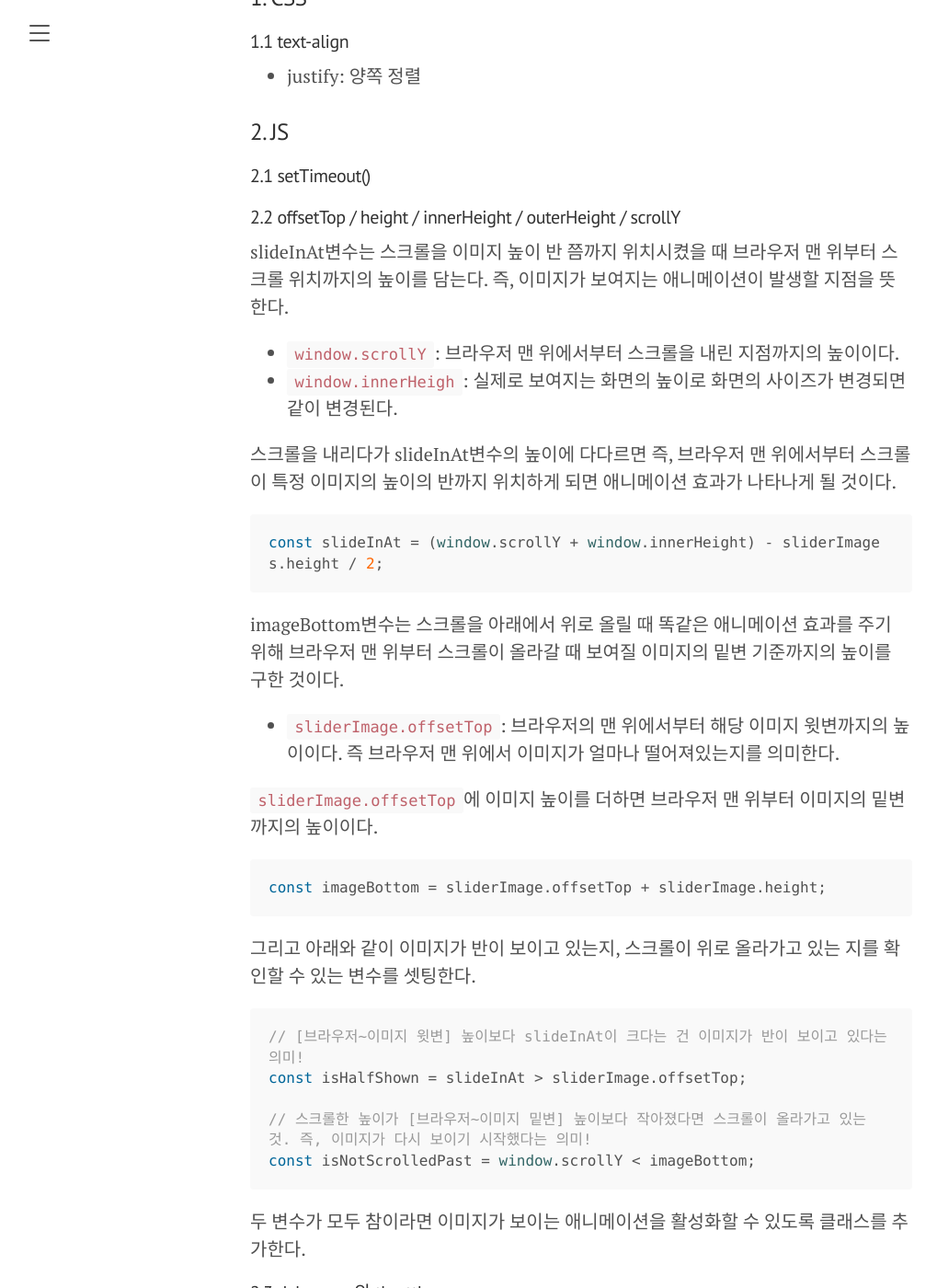
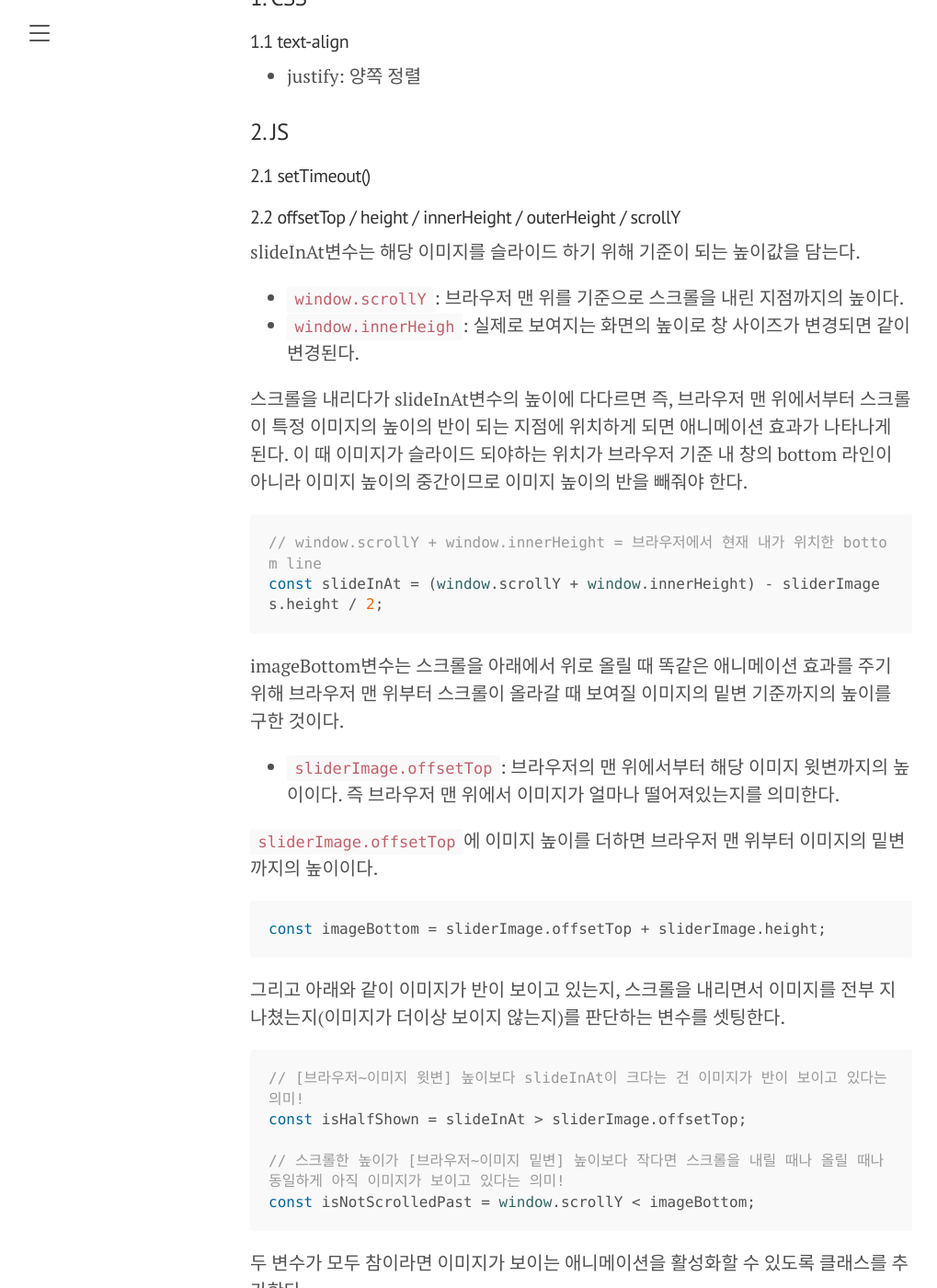
Before and after one commit to danbiilee/danbiilee.github.io, a Jekyll site: the page built from _posts/Javascript30/2020-05-13-13-Slide In on Scroll.md, in a window 1280 px wide and 1400 px high, scrolled down 318 px. Shown: the whole window at 92% size, without its empty margins (8-1027 px from the left). Built offline with Jekyll 4.4.1, drawn with Linux system fonts in a browser that asks for light colours; some of the changed text lies outside the part shown.

Commit message:
docs: Modify JS30-13

````diff
--- a/_posts/Javascript30/2020-05-13-13-Slide In on Scroll.md
+++ b/_posts/Javascript30/2020-05-13-13-Slide In on Scroll.md
@@ -17,13 +17,15 @@ category: Javascript30
 
 
 #### 2.2 offsetTop / height / innerHeight / outerHeight / scrollY
-slideInAt변수는 스크롤을 이미지 높이 반 쯤까지 위치시켰을 때 브라우저 맨 위부터 스크롤 위치까지의 높이를 담는다. 즉, 이미지가 보여지는 애니메이션이 발생할 지점을 뜻한다.
-- `window.scrollY`: 브라우저 맨 위에서부터 스크롤을 내린 지점까지의 높이이다.
-- `window.innerHeigh`: 실제로 보여지는 화면의 높이로 화면의 사이즈가 변경되면 같이 변경된다.
+slideInAt변수는 해당 이미지를 슬라이드 하기 위해 기준이 되는 높이값을 담는다.
+- `window.scrollY`: 브라우저 맨 위를 기준으로 스크롤을 내린 지점까지의 높이다.
+- `window.innerHeigh`: 실제로 보여지는 화면의 높이로 창 사이즈가 변경되면 같이 변경된다.
 
-스크롤을 내리다가 slideInAt변수의 높이에 다다르면 즉, 브라우저 맨 위에서부터 스크롤이 특정 이미지의 높이의 반까지 위치하게 되면 애니메이션 효과가 나타나게 될 것이다.
+스크롤을 내리다가 slideInAt변수의 높이에 다다르면 즉, 브라우저 맨 위에서부터 스크롤이 특정 이미지의 높이의 반이 되는 지점에 위치하게 되면 애니메이션 효과가 나타나게 된다.
+이 때 이미지가 슬라이드 되야하는 위치가 브라우저 기준 내 창의 bottom 라인이 아니라 이미지 높이의 중간이므로 이미지 높이의 반을 빼줘야 한다.
 
 ```javascript
+// window.scrollY + window.innerHeight = 브라우저에서 현재 내가 위치한 bottom line
 const slideInAt = (window.scrollY + window.innerHeight) - sliderImages.height / 2;
 ```
 
@@ -37,12 +39,13 @@ const imageBottom = sliderImage.offsetTop + sliderImage.height;
 ```
 
 
-그리고 아래와 같이 이미지가 반이 보이고 있는지, 스크롤이 위로 올라가고 있는 지를 확인할 수 있는 변수를 셋팅한다.
+그리고 아래와 같이 이미지가 반이 보이고 있는지, 스크롤을 내리면서 이미지를 전부 지나쳤는지(이미지가 더이상 보이지 않는지)를 판단하는 변수를 셋팅한다.
+
 ```javascript
 // [브라우저~이미지 윗변] 높이보다 slideInAt이 크다는 건 이미지가 반이 보이고 있다는 의미!
 const isHalfShown = slideInAt > sliderImage.offsetTop;
 
-// 스크롤한 높이가 [브라우저~이미지 밑변] 높이보다 작아졌다면 스크롤이 올라가고 있는 것. 즉, 이미지가 다시 보이기 시작했다는 의미!
+// 스크롤한 높이가 [브라우저~이미지 밑변] 높이보다 작다면 스크롤을 내릴 때나 올릴 때나 동일하게 아직 이미지가 보이고 있다는 의미!
 const isNotScrolledPast = window.scrollY < imageBottom;
 ```
 
@@ -74,5 +78,5 @@ window.addEventListener('scroll', debounce(checkSlide));
 
 
 ## 정리
-1. 이미지가 반이 보이고 있는지, 아니면 스크롤이 다시 위로 올라가고 있는지를 판단해서 두 경우에만 `active` 클래스를 더해, 이미지가 나타나는 애니메이션 효과가 나타나도록 한다.
+1. 이미지가 반 이상 보이고 있는지, 이미지가 지나쳐지지 않았는지(아직 보이고 있는지)를 판단해 두 경우에만 `active` 클래스를 더해, 이미지가 나타나는 애니메이션 효과가 나타나도록 한다.
 2. `debounce` 함수를 이용해 스크롤 이벤트가 발생할 때 최소한으로만 `checkSlide` 함수가 실행되도록 한다.
````
Also changed, not shown: other parts of _posts/Javascript30/2020-05-13-13-Slide In on Scroll.md (+2 -1 lines).
